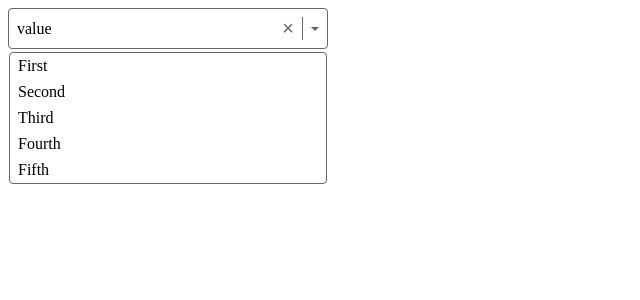
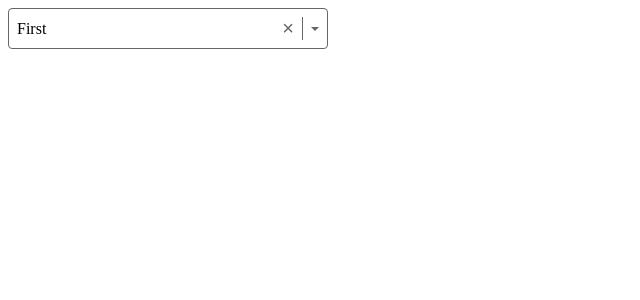
Before and after one commit to imananoosheh/tagBased-selectComponent-react-ts, a React (Vite) app: page / in a window 1280 px wide. Shown: the top 300 px of the page, without its empty margins (0-640 px from the left). Built offline with nearby package versions, Linux system fonts and the light colour scheme.

Commit message:
implemented selecting and removing functionality

```diff
--- a/src/App.tsx
+++ b/src/App.tsx
@@ -1,4 +1,5 @@
 
+import { useState } from 'react'
 import './App.css'
 import { Select } from './Select'
 
@@ -7,13 +8,15 @@
   {label: "Second", value: 2},
   {label: "Third", value: 3},
   {label: "Fourth", value: 4},
-  {label: "Fifth", value: 5},
+  {label: "Fifth", value: 5}
 ]
 
 function App() {
+  const [value, setValue] = useState<typeof options[0] | undefined>(options[0])
+
   return (
     <div>
-      <Select options={options} />
+      <Select options={options} value={value} onChange={opt => setValue(opt)}/>
     </div>
   )
 }
--- a/src/Select.tsx
+++ b/src/Select.tsx
@@ -1,30 +1,53 @@
-import styles from './select.module.css'
+import { useState } from "react";
+import styles from "./select.module.css";
 
 type SelectOption = {
-    value: string
-    label: any
+  label: string;
+  value: string | number;
+};
+
+type SelectProps = {
+  value?: SelectOption;
+  options: SelectOption[];
+  onChange: (value: SelectOption | undefined) => void;
+};
+
+export function Select({ value, onChange, options }: SelectProps) {
+  const [isOpen, setIsOpen] = useState(false);
+
+  function clearOptions(){
+    onChange(undefined)
+  }
+  function selecOption(option: SelectOption) {
+    onChange(option)
   }
 
-type SelectProps = {
-    value?: SelectOption
-    options: SelectOption[]
-    onChange: (value: SelectOption | undefined) => void
-}
-
-export function Select({ value, onChange, options}: SelectProps){
-    return(
-        <div tabIndex={0} className={styles["app-container"]}>
-            <span className={styles.value}>value</span>
-            <button className={styles["clear-button"]}>&times;</button>
+  return (
+    <div
+      onBlur={()=> setIsOpen(false)}
+      onClick={() => setIsOpen((pre) => !pre)}
+      tabIndex={0}
+      className={styles["app-container"]}
+    >
+      <span className={styles.value}>{value?.label}</span>
+      <button onClick={e => {
+        e.stopPropagation()
+        clearOptions()
+      }} className={styles["clear-button"]}>&times;</button>
       <div className={styles.divider}></div>
       <div className={styles.caret}></div>
-            <ul className={`${styles.options} ${styles.show}`}>
-                {options.map(option => (
-                    <li key={option.label} className={styles.option}>
+      <ul className={`${styles.options} ${isOpen ? styles.show : ""}`}>
+        {options.map((option) => (
+          <li onClick={e=>{
+            e.stopPropagation()
+            selecOption(option)
+            setIsOpen(false)
+
+          }} key={option.label} className={styles.option}>
             {option.label}
           </li>
         ))}
       </ul>
     </div>
-    )
+  );
 }
```
Lines whose indentation alone changed are shown as unchanged.
